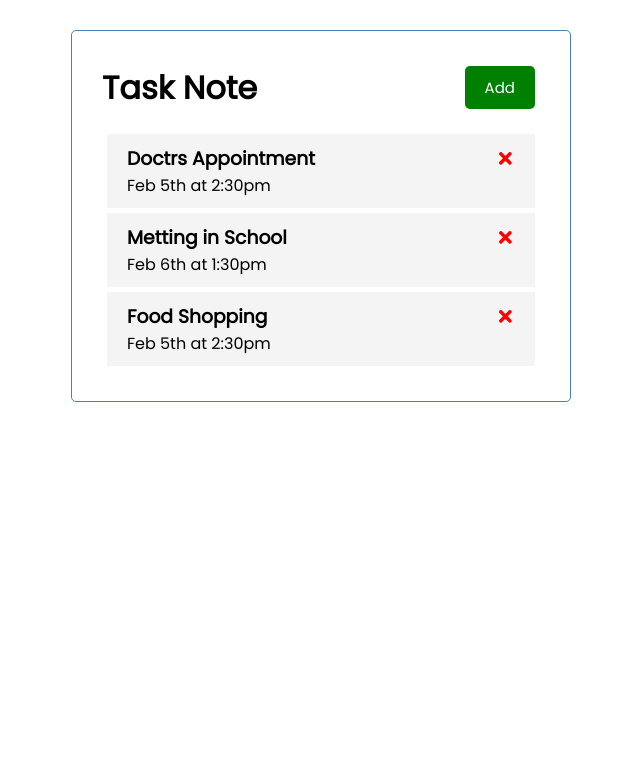
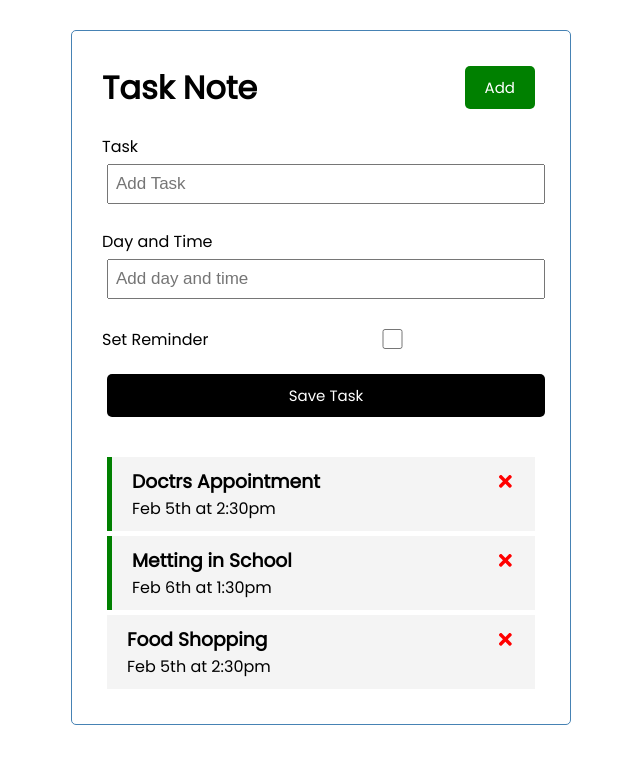
Before and after one commit to MelisaHot/React-Tasko-Note, a React (Create React App) app: page / in a window 1280 px wide. Shown: the top 764 px of the page, without its empty margins (319-959 px from the left). Built offline with nearby package versions, Linux system fonts and the light colour scheme.

Commit message:
Add new task

```diff
--- a/src/App.js
+++ b/src/App.js
@@ -1,5 +1,6 @@
 import Header from "./components/Header";
 import Tasks from "./components/Tasks";
+import AddTask from "./components/AddTask";
 import {useState} from 'react'
 
 
@@ -27,18 +28,28 @@
         }
     ]
 )
+//add task
 
+const addTask = (task) => {
+  console.log(task)
+}
 //delete task
 
 const deleteTask = (id) => {
   setTasks(tasks.filter((task) => task.id !== id ))
 }
 
+//Toggle reminder
+
+const toggleReminder = (id) =>{
+  setTasks(tasks.map((task) => task.id === id ? {...task, reminder: !task.reminder}:task))
+}
   return (
     <div className="container">
       <Header title="Task Note"/>
+      <AddTask onAdd={addTask} />
       {tasks.length > 0 ? (
-      <Tasks tasks={tasks} onDelete={deleteTask} />)
+      <Tasks tasks={tasks} onDelete={deleteTask} onToggle={toggleReminder} />)
       : ('No Tasks to show') }
     </div>
   );
--- /dev/null
+++ b/src/components/AddTask.js
@@ -0,0 +1,46 @@
+import {useState} from 'react'
+
+const AddTask = ({onAdd}) => {
+
+    const [text, setText] = useState('')
+    const [day, setDay] = useState('')
+    const [reminder, setReminder] = useState(false)
+
+    const onSubmit = (e) => {
+        e.preventDefault()
+
+        if(!text){
+            alert ('Please add task')
+            return
+        }
+        onAdd({text, day, reminder})
+
+        setText('')
+        setDay('')
+        setReminder(false)
+
+    }
+    return (
+        <form className="add-form" onSubmit={onSubmit}>
+            <div className="form-control">
+                <label> Task </label>
+                <input type="text" placeholder="Add Task"  value={text} onChange={(e) => setText(e.target.value)}/>
+            </div>
+            <div className="form-control">
+                <label> Day and Time </label>
+                <input type="text" placeholder="Add day and time " value={day} onChange={(e) => setDay(e.target.value)} />
+            </div>
+            <div className="form-control form-control-check">
+                <label> Set Reminder </label>
+                <input
+                type="checkbox"
+                checked= {reminder}
+                value={reminder}
+                onChange={(e) => setReminder(e.currentTarget.checked)}/>
+            </div>
+            <input type="submit"  value="Save Task" className="btn btn-block"/>
+        </form>
+    )
+}
+
+export default AddTask
--- a/src/components/Task.js
+++ b/src/components/Task.js
@@ -1,7 +1,7 @@
 import {FaTimes} from 'react-icons/fa'
-const Task = ({task, onDelete}) => {
+const Task = ({task, onDelete, onToggle}) => {
     return (
-        <div className="task">
+        <div className={`task ${task.reminder ? 'reminder' : ''}`} onDoubleClick={() => onToggle(task.id)}>
             <h3>{task.text} <FaTimes style= {{color: 'red', cursor: 'pointer'}} onClick={() => onDelete(task.id)} /></h3>
             <p>{task.day}</p>
         </div>
--- a/src/components/Tasks.js
+++ b/src/components/Tasks.js
@@ -1,10 +1,10 @@
 import Task from "./Task"
-function Tasks({tasks, onDelete}) {
+function Tasks({tasks, onDelete, onToggle}) {
 
     return (
         <>
         {tasks.map((task) => (
-            <Task key={task.id} task={task} onDelete={onDelete}/>
+            <Task key={task.id} task={task} onDelete={onDelete} onToggle={onToggle}/>
         ))}
         </>
     )
```
